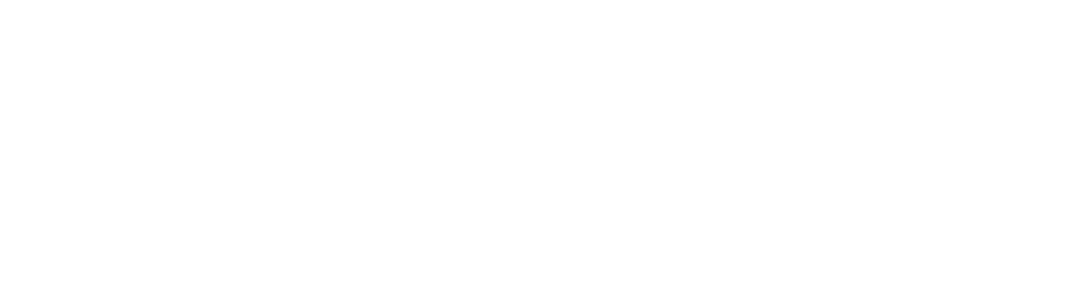
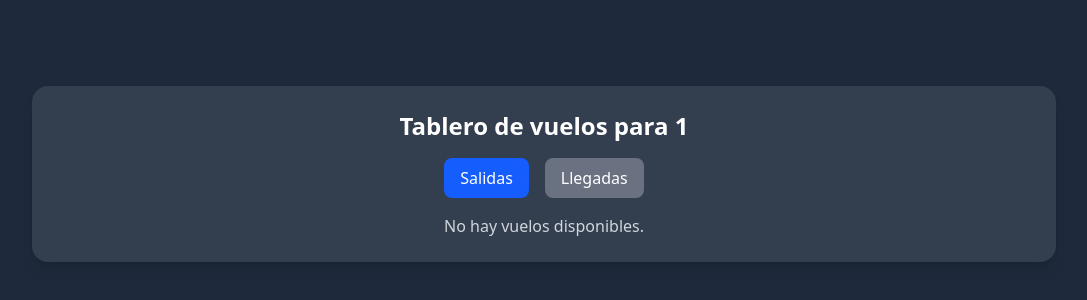
Before and after one commit to Nirus07/Mafufas, a React (Vite) app in the folder skynirussboking/: page /board/1 in a window 1280 px wide. Before the commit this address had no page. Shown: the part 226-526 px from the top of the page, without its empty margins (96-1183 px from the left). Built offline with nearby package versions, Linux system fonts and the light colour scheme.

Commit message:
Pruebas con Board

```diff
--- a/skynirussboking/src/App.jsx
+++ b/skynirussboking/src/App.jsx
@@ -2,12 +2,14 @@
 import { Routes, Route } from "react-router-dom";
 import Principal from "./components/Pages/Principal";
 import Monitor from "./components/Pages/Monitor/Monitor";
+import Board from "./components/Pages/Board/Board";
 
 function App() {
   return (
     <Routes>
       <Route path="/" element={<Principal />} />
       <Route path="/monitor" element={<Monitor />} />
+      <Route path="/board/:airportCode" element={<Board />} />
     </Routes>
   );
 }
--- a/skynirussboking/src/Flight.js
+++ /dev/null
@@ -1,42 +0,0 @@
-export const flight = [
-    {
-        id: 0,
-        Status: true,
-        Hour: "16:20",
-        Gate: "A10",
-        Delay: "0",
-        Airline: "America Airlines"
-    },
-    {
-        id: 1,
-        Status: false,
-        Hour: "9:20",
-        Gate: "As16",
-        Delay: "15",
-        Airline: "Canadien Airlines"
-    },
-    {
-        id: 2,
-        Status: false,
-        Hour: "19:00",
-        Gate: "B08",
-        Delay: "1",
-        Airline: "Costa Nica"
-    },
-    {
-        id: 3,
-        Status: true,
-        Hour: "8:45",
-        Gate: "K1",
-        Delay: "0",
-        Airline: "Iberia"
-    },
-    {
-        id: 4,
-        Status: false,
-        Hour: "11:30",
-        Gate: "F10",
-        Delay: 0,
-        Airline: "Paupatrol"
-    }
-]
--- /dev/null
+++ b/skynirussboking/src/components/Pages/Board/FlightCard.jsx
@@ -0,0 +1,24 @@
+const FlightCard = ({ flight }) => {
+    const isDelayed = flight.delay > 30;
+
+    return (
+      <div
+        className={`p-4 rounded-lg shadow-md ${
+          isDelayed ? "bg-red-600 text-white" : "bg-gray-700 text-gray-200"
+        }`}
+      >
+        <h2 className="text-lg font-bold">
+          Vuelo {flight.flightNumber} - {flight.airline}
+        </h2>
+        <p>
+          <strong>Hora Programada:</strong> {flight.scheduledTime}
+        </p>
+        <p>
+          <strong>Estado:</strong> {flight.status}
+        </p>
+        {isDelayed && <p className="font-bold">🚨 Retrasado: {flight.delay} min</p>}
+      </div>
+    );
+  };
+
+  export default FlightCard;
--- /dev/null
+++ b/skynirussboking/src/components/Pages/Board/FlightList.jsx
@@ -0,0 +1,18 @@
+import useFlights from "./useFlights";
+import FlightCard from "./FlightCard";
+
+const FlightList = ({ airportCode, filterType }) => {
+  const flights = useFlights(airportCode, filterType);
+
+  return (
+    <div className="space-y-4">
+      {flights.length > 0 ? (
+        flights.map((flight) => <FlightCard key={flight.id} flight={flight} />)
+      ) : (
+        <p className="text-center text-gray-300">No hay vuelos disponibles.</p>
+      )}
+    </div>
+  );
+};
+
+export default FlightList;
--- /dev/null
+++ b/skynirussboking/src/components/Pages/Board/useFlights.jsx
@@ -0,0 +1,39 @@
+import { useEffect, useState } from "react";
+
+const mockFlights = [
+  {
+    id: 1,
+    flightNumber: "AA123",
+    airline: "American Airlines",
+    scheduledTime: "14:30",
+    status: "En horario",
+    delay: 0,
+    dep_iata: "JFK",
+    arr_iata: "LAX",
+  },
+  {
+    id: 2,
+    flightNumber: "DL456",
+    airline: "Delta",
+    scheduledTime: "15:00",
+    status: "Retrasado",
+    delay: 45,
+    dep_iata: "JFK",
+    arr_iata: "ATL",
+  },
+];
+
+const useFlights = (airportCode, filterType) => {
+  const [flights, setFlights] = useState([]);
+
+  useEffect(() => {
+    const filteredFlights = mockFlights.filter(
+      (flight) => flight[filterType] === airportCode
+    );
+    setFlights(filteredFlights);
+  }, [airportCode, filterType]);
+
+  return flights;
+};
+
+export default useFlights;
```
